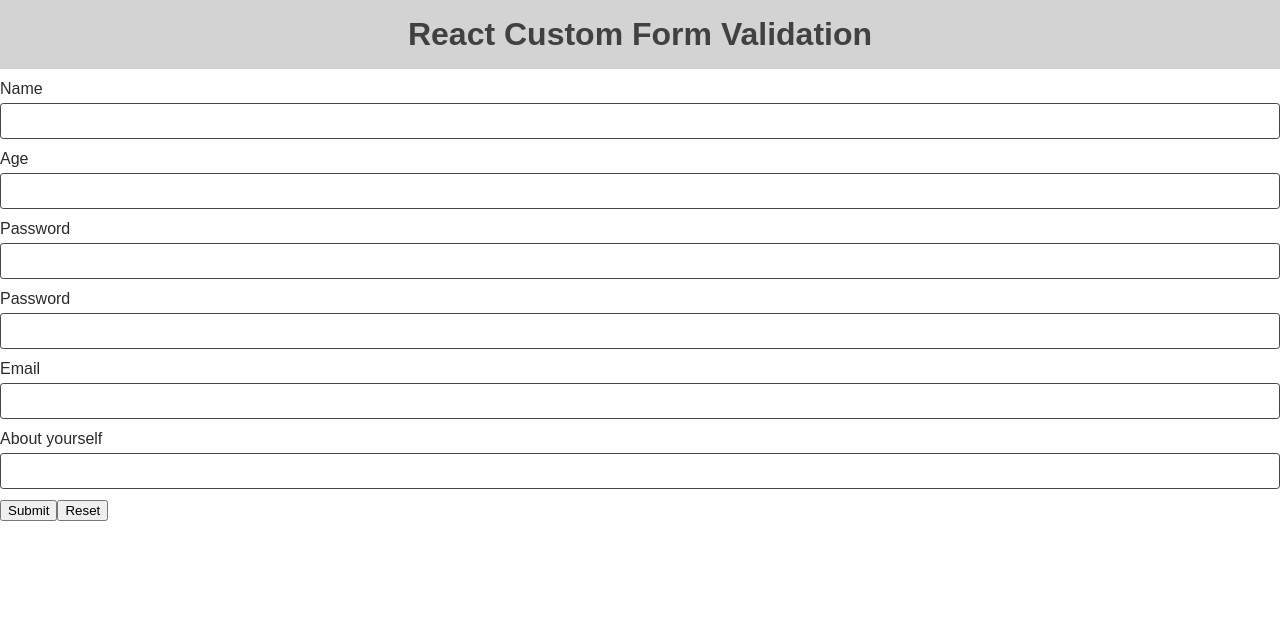
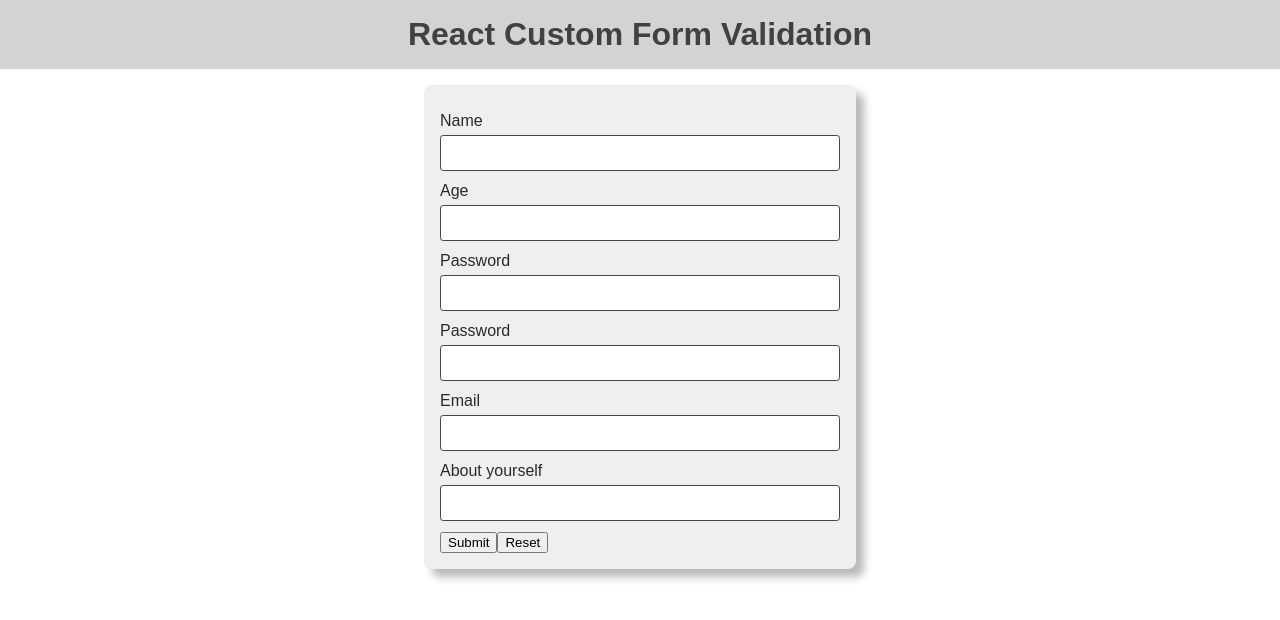
Before and after one commit to mk026/react-custom-form-validation, a React (Vite) app: page / in a window 1280 px wide. Shown: the top 620 px of the page. Built offline with nearby package versions, Linux system fonts and the light colour scheme.

Commit message:
Add styles for signup-form component

```diff
--- /dev/null
+++ b/src/components/signup-form/SignupForm.module.css
@@ -0,0 +1,5 @@
+.wrapper {
+  margin: 1rem auto;
+  padding: 1rem;
+  width: 400px;
+}
--- a/src/components/signup-form/SignupForm.tsx
+++ b/src/components/signup-form/SignupForm.tsx
@@ -1,15 +1,19 @@
 import { FC } from "react";
 
+import { useSignupForm } from "../../hooks/useSignupForm";
 import Form from "../ui/form";
 import TextField from "../ui/text-field";
 import Button from "../ui/button";
-import { useSignupForm } from "../../hooks/useSignupForm";
+import Card from "../ui/card/Card";
+
+import classes from "./SignupForm.module.css";
 
 const FormExample: FC = () => {
   const { handleSubmit, handleReset, errors, register, isValid } =
     useSignupForm();
 
   return (
+    <Card className={classes.wrapper}>
       <Form onSubmit={handleSubmit} onReset={handleReset}>
         <TextField
           {...register("name")}
@@ -55,6 +59,7 @@ const FormExample: FC = () => {
         </Button>
         <Button type="reset">Reset</Button>
       </Form>
+    </Card>
   );
 };
 
```
Lines whose indentation alone changed are shown as unchanged.
